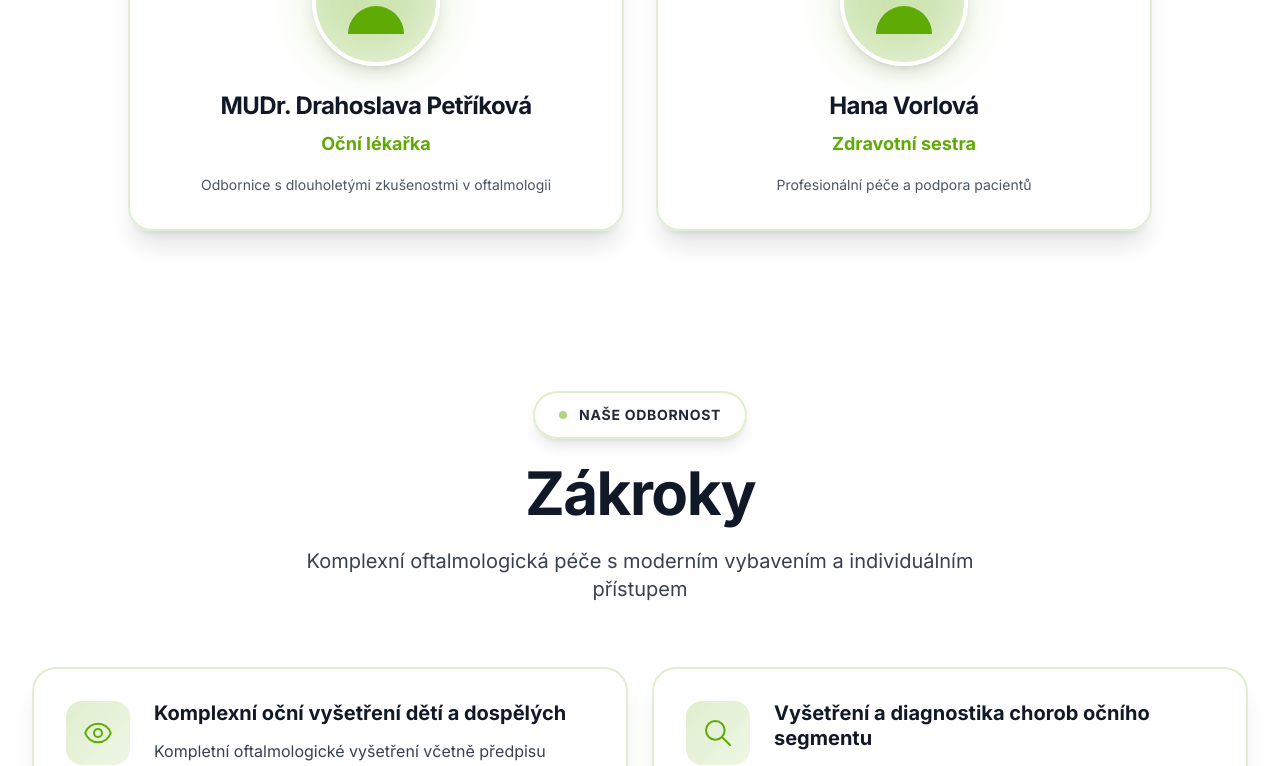
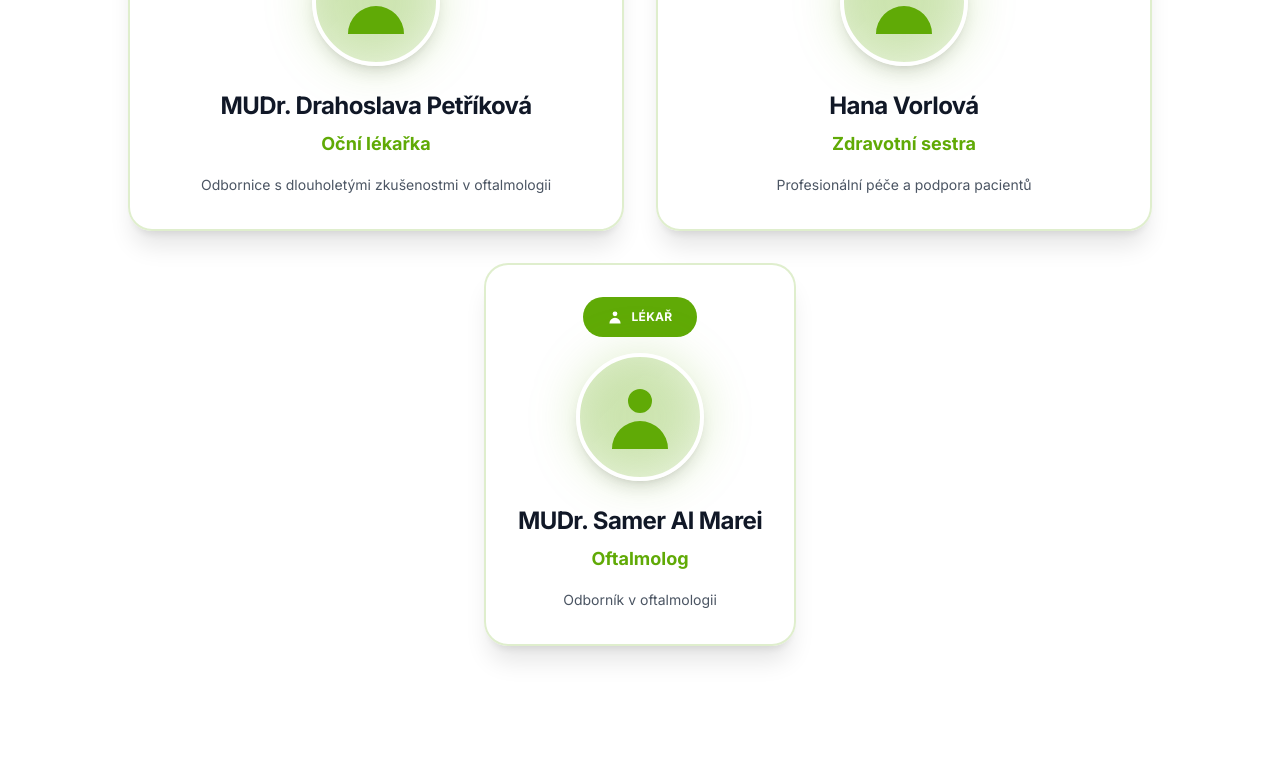
Before and after one commit to riveerxd/ocnipetriny, a Nuxt app: page / in a window 1280 px wide. Shown: the part 2884-3650 px from the top of the page. Built offline with nearby package versions, Linux system fonts and the light colour scheme.

Commit message:
added new doctor

```diff
--- a/app/components/TeamSection.vue
+++ b/app/components/TeamSection.vue
@@ -20,6 +20,12 @@ const team: TeamMember[] = [
     role: 'Zdravotní sestra',
     badge: 'Sestra',
     description: 'Profesionální péče a podpora pacientů'
+  },
+  {
+    name: 'MUDr. Samer Al Marei',
+    role: 'Oftalmolog',
+    badge: 'Lékař',
+    description: 'Odborník v oftalmologii'
   }
 ]
 </script>
@@ -46,7 +52,7 @@ const team: TeamMember[] = [
     </div>
 
     <!-- Team Grid -->
-    <div class="grid md:grid-cols-2 gap-8 max-w-5xl mx-auto">
+    <div class="grid md:grid-cols-2 gap-8 max-w-5xl mx-auto [&>*:last-child:nth-child(odd)]:md:col-span-2 [&>*:last-child:nth-child(odd)]:md:max-w-[calc(50%-1rem)] [&>*:last-child:nth-child(odd)]:md:mx-auto">
       <div
         v-for="member in team"
         :key="member.name"
--- a/nuxt.config.ts
+++ b/nuxt.config.ts
@@ -208,6 +208,14 @@ export default {
                 jobTitle: 'Oční lékařka',
                 medicalSpecialty: ['Ophthalmology'],
                 description: 'Odbornice s dlouholetými zkušenostmi v oftalmologii, zaměřená na komplexní péči o zrak a diagnostiku očních onemocnění'
+              },
+              {
+                '@type': 'Physician',
+                '@id': 'https://www.ocnipetriny.cz/#doctor-almarei',
+                name: 'MUDr. Samer Al Marei',
+                jobTitle: 'Oftalmolog',
+                medicalSpecialty: ['Ophthalmology'],
+                description: 'Odborník v oftalmologii'
               },
               {
                 '@type': 'Person',
```
